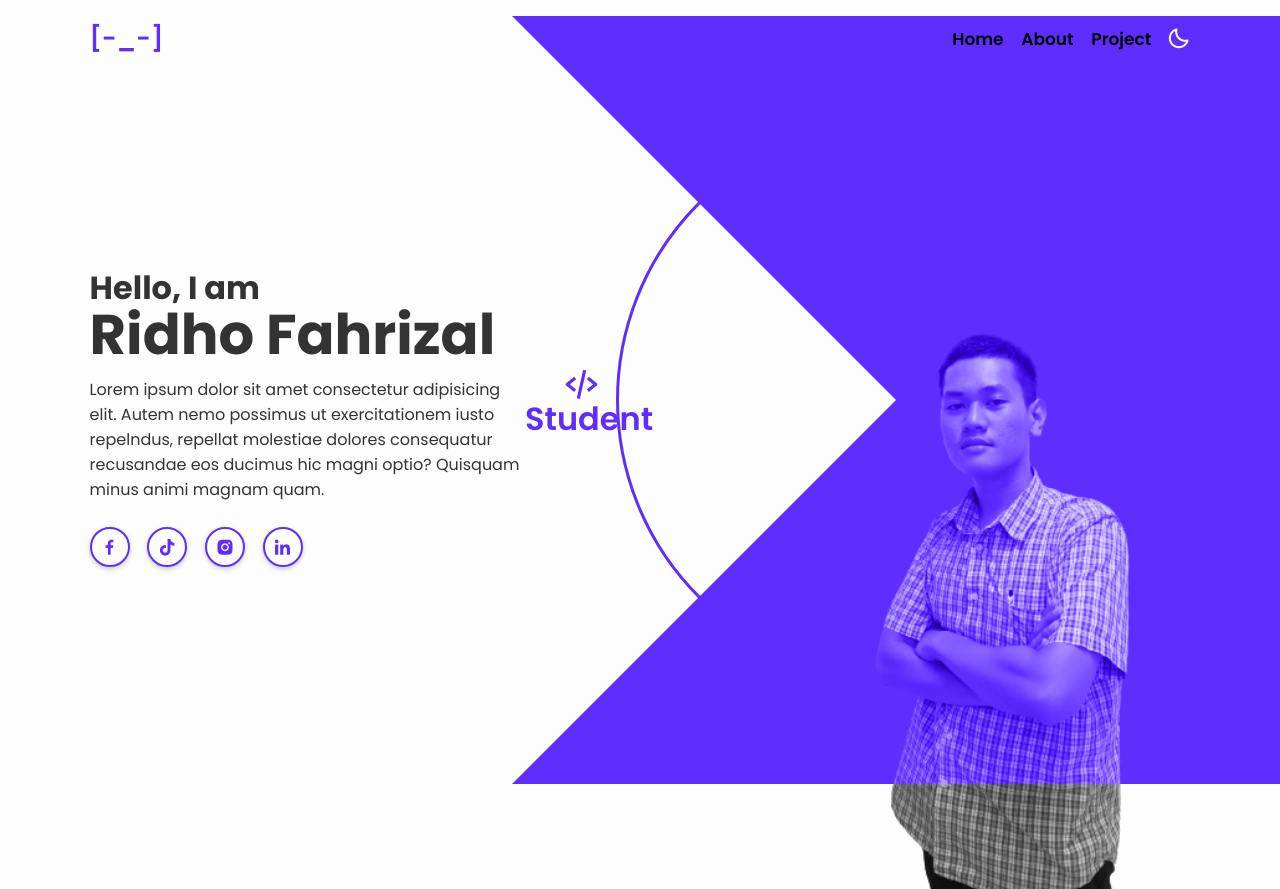
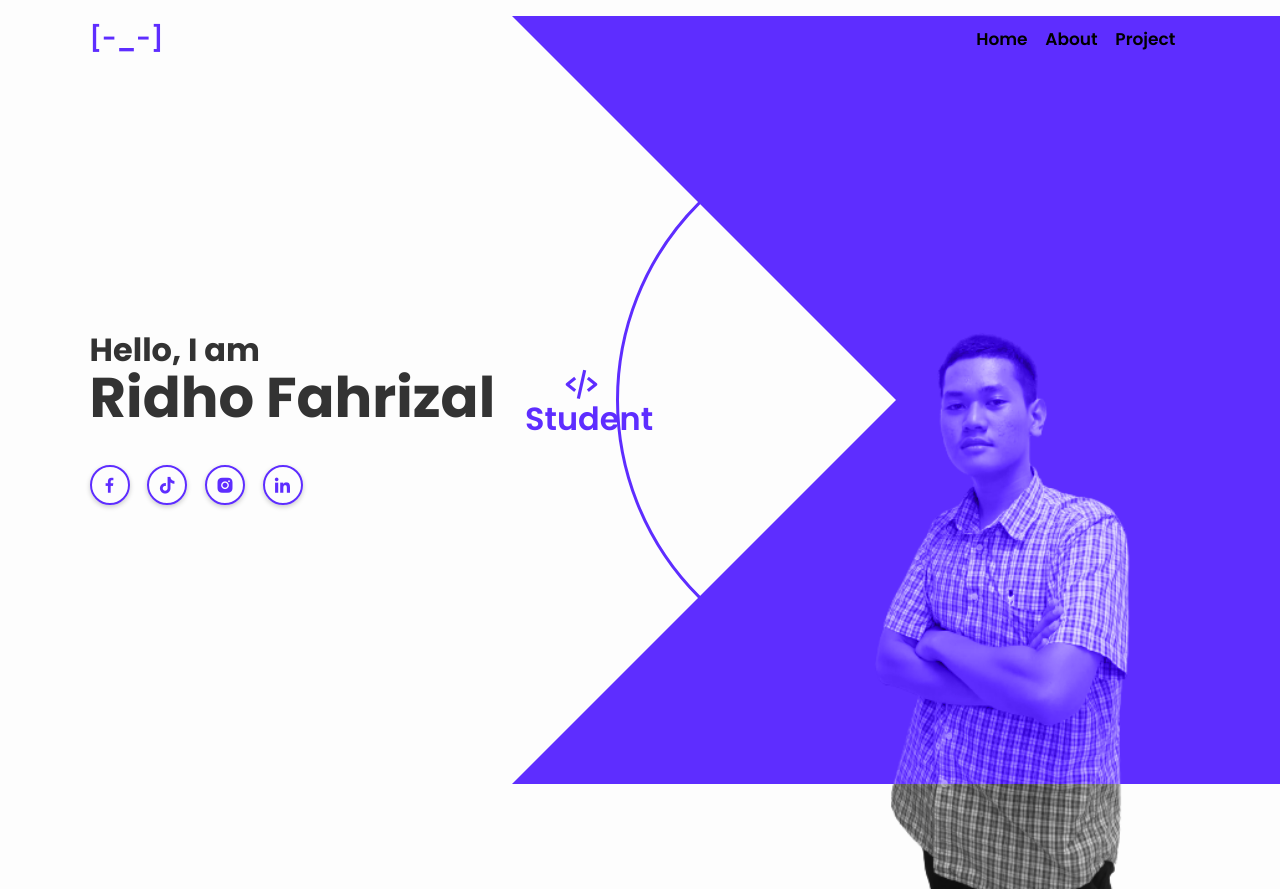
Before and after one commit to RidhoFahrizal/UAS-WDW, a plain HTML site: page index.html in a window 1280 px wide. Shown: the top 889 px of the page. Drawn offline with nearby package versions, Linux system fonts and the light colour scheme.

Commit message:
reff change text

```diff
--- a/index.html
+++ b/index.html
@@ -22,7 +22,6 @@
 
         </nav>
 
-        <div class="bx bx-moon" id="darkMode-icon"></div>
 
     </header>
 
@@ -31,9 +30,7 @@
         <div class="home-content">
             <h3>Hello, I am </h3>
             <h1>Ridho Fahrizal</h1>
-            <p>Lorem ipsum dolor sit amet consectetur adipisicing elit. Autem nemo possimus ut exercitationem
-                iusto repelndus, repellat molestiae dolores consequatur recusandae eos ducimus hic magni optio? Quisquam minus animi
-                magnam quam.</p>
+            <p></p>
 
                 <div class="social-media">
                     <a href="https://www.facebook.com/ridho.fharizal/" target="_blank"><i class='bx bxl-facebook'></i></a>
```
